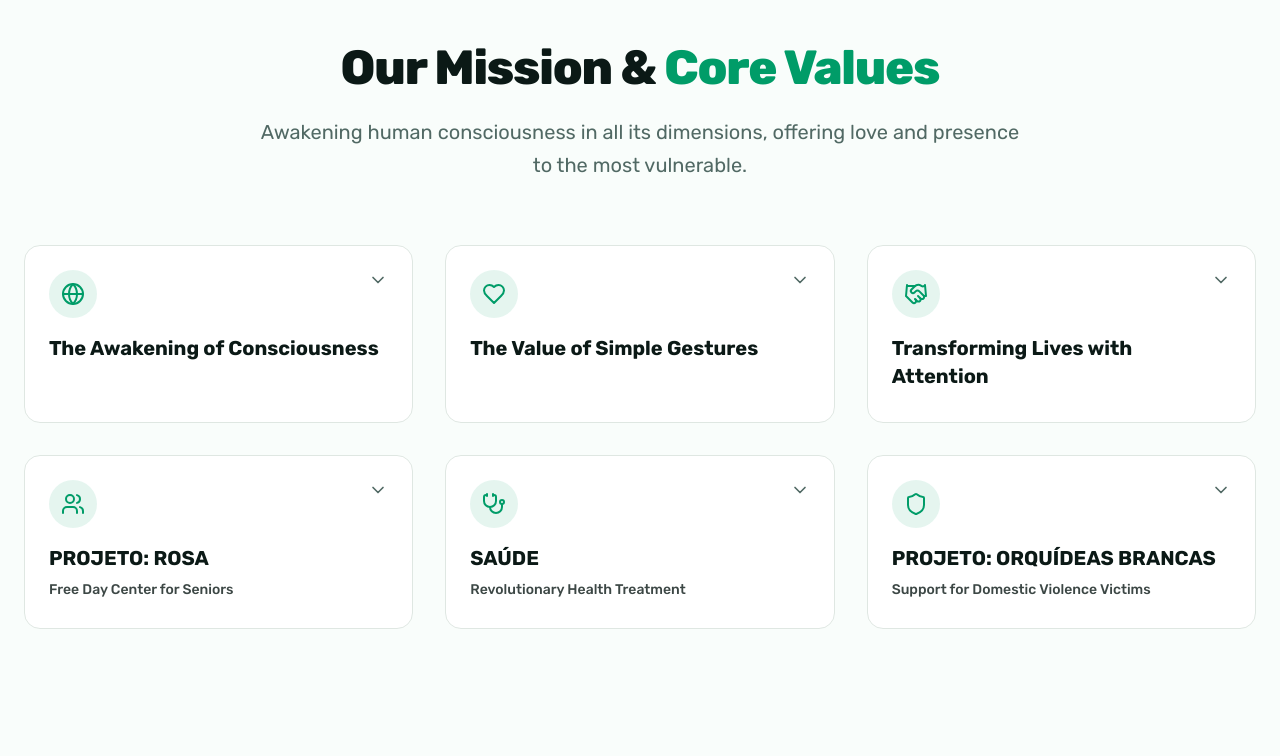
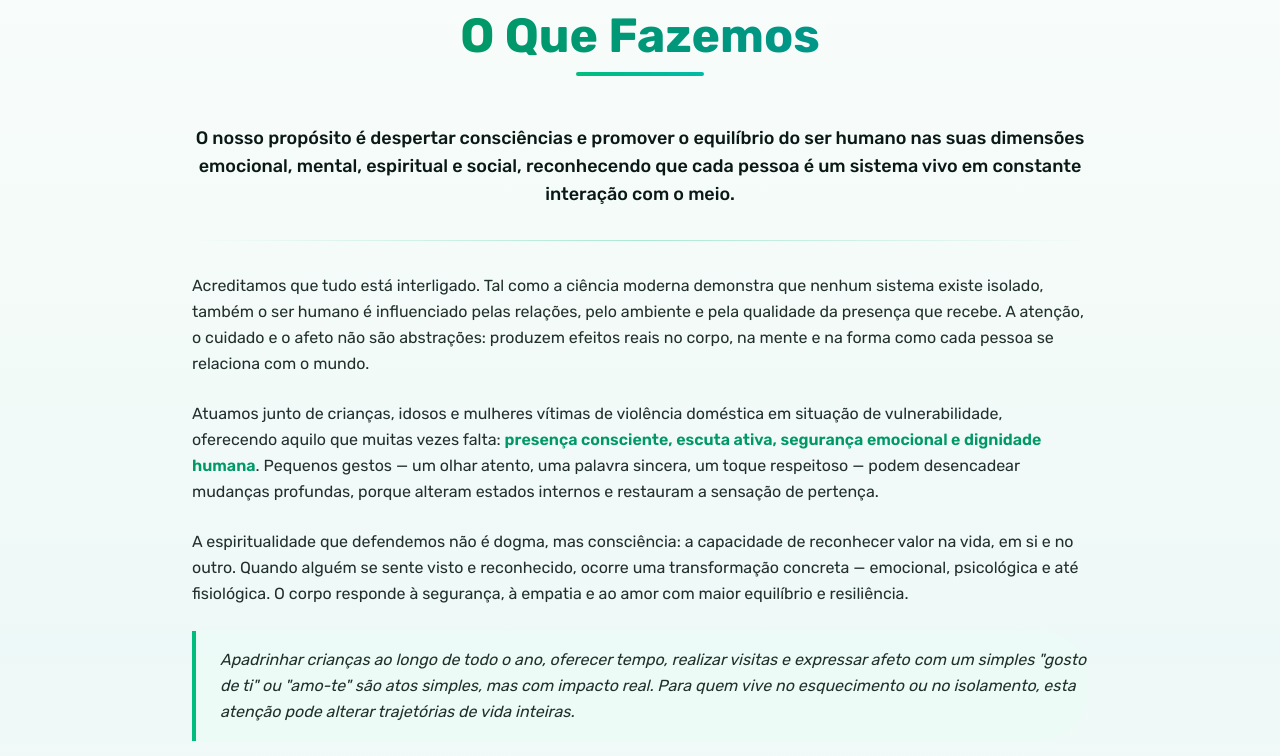
Before and after one commit to ClaudiaAlfieri/PerolaHumana, a Next.js app: page / in a window 1280 px wide. Shown: the part 2220-2976 px from the top of the page. Built offline with nearby package versions, Linux system fonts and the light colour scheme.

Commit message:
Changes to the text of the mission section.

```diff
--- a/components/MissionSection.tsx
+++ b/components/MissionSection.tsx
@@ -1,13 +1,12 @@
 "use client"
 
-import { Heart, Handshake, Globe, Users, Stethoscope, Shield, ChevronDown, LucideIcon } from "lucide-react"
+import { Handshake, Users, Stethoscope, ChevronDown } from "lucide-react"
 import { motion, AnimatePresence } from "framer-motion"
 import { useState } from "react"
 
-// Define the data structure for clean code and easy updates
 interface MissionItem {
   id: number
-  icon: LucideIcon
+  icon: any
   title: string
   description?: string
   subHeading?: string
@@ -17,45 +16,24 @@ interface MissionItem {
 const missionItems: MissionItem[] = [
   {
     id: 1,
-    icon: Globe,
-    title: "The Awakening of Consciousness",
-    description:
-      "Our objective is to awaken human consciousness in all its dimensions emotional, mental, spiritual, and social. We seek to raise awareness and appeal to the attention of the most 'unconscious,' and, above all, to offer love, dedication, and presence.",
+    icon: Users,
+    title: "PROJETO: ROSA",
+    subHeading: "Centro de dia para idosos totalmente gratuito.",
+    status: "Mais informações em breve",
   },
   {
     id: 2,
-    icon: Heart,
-    title: "The Value of Simple Gestures",
-    description:
-      "We believe that simple gestures, such as love, joy, and affection, have no cost, but possess incalculable value. It is deeply comforting to know that each of us can contribute to more smiles, more hope, and more humanity.",
+    icon: Handshake,
+    title: "PROJETO: ORQUÍDEAS BRANCAS",
+    subHeading: "Apoio às Vítimas de Violência Doméstica.",
+    status: "Mais informações em breve",
   },
   {
     id: 3,
-    icon: Handshake,
-    title: "Transforming Lives with Attention",
-    description:
-      "Sponsoring children, offering time, paying a visit, or surprising someone with a kind word represents true treasure for those who feel forgotten. Whether it's a child or an elderly person, this kind of attention can change a life.",
-  },
-  {
-    id: 4,
-    icon: Users,
-    title: "PROJETO: ROSA",
-    subHeading: "Free Day Center for Seniors",
-    status: "More information coming soon",
-  },
-  {
-    id: 5,
     icon: Stethoscope,
     title: "SAÚDE",
-    subHeading: "Revolutionary Health Treatment",
-    status: "More information coming soon",
-  },
-  {
-    id: 6,
-    icon: Shield,
-    title: "PROJETO: ORQUÍDEAS BRANCAS",
-    subHeading: "Support for Domestic Violence Victims",
-    status: "More information coming soon",
+    subHeading: "Tecnologia revolucionária na saúde totalmente gratuito.",
+    status: "Mais informações em breve",
   },
 ]
 
@@ -63,61 +41,110 @@ export default function MissionSection() {
   const [expandedSection, setExpandedSection] = useState<number | null>(null)
 
   return (
-    <section id="mission" className="py-20 sm:py-24 lg:py-32 px-4 sm:px-6 bg-background">
-      <div className="container mx-auto max-w-7xl">
+    <section id="mission" className="py-16 sm:py-20 lg:py-24 px-4 sm:px-6 bg-gradient-to-b from-background via-secondary/5 to-background">
+      <div className="container mx-auto max-w-6xl">
         {/* Header Section */}
         <motion.div
           initial={{ opacity: 0, y: 30 }}
           whileInView={{ opacity: 1, y: 0 }}
           transition={{ duration: 0.7 }}
-          viewport={{ once: true, amount: 0.1 }}
-          className="text-center mb-16"
+          viewport={{ once: true }}
+          className="mb-16"
         >
-          <h2 className="text-3xl sm:text-4xl md:text-5xl font-extrabold tracking-tight text-foreground mb-6">
-            Our Mission & <span className="text-primary">Core Values</span>
+          {/* Título principal */}
+          <div className="text-center mb-12">
+            <div className="inline-block">
+              <h2 className="text-3xl sm:text-4xl lg:text-5xl font-bold mb-3 bg-gradient-to-r from-emerald-600 to-teal-600 dark:from-emerald-400 dark:to-teal-400 bg-clip-text text-transparent">
+                O Que Fazemos
               </h2>
-          <p className="text-lg md:text-xl text-muted-foreground max-w-3xl mx-auto leading-relaxed">
-            Awakening human consciousness in all its dimensions, offering love and presence to the most vulnerable.
+              <div className="w-32 h-1 bg-gradient-to-r from-emerald-500 to-teal-500 rounded-full mx-auto" />
+            </div>
+          </div>
+
+          {/* Conteúdo do texto com melhor formatação */}
+          <div className="max-w-4xl mx-auto space-y-6 text-base leading-relaxed text-foreground/90">
+            <p className="text-lg font-medium text-center text-foreground">
+              O nosso propósito é despertar consciências e promover o equilíbrio do ser humano nas suas dimensões emocional, mental, espiritual e social, reconhecendo que cada pessoa é um sistema vivo em constante interação com o meio.
             </p>
+
+            <div className="h-px bg-gradient-to-r from-transparent via-emerald-500/30 to-transparent my-8" />
+
+            <p>
+              Acreditamos que tudo está interligado. Tal como a ciência moderna demonstra que nenhum sistema existe isolado, também o ser humano é influenciado pelas relações, pelo ambiente e pela qualidade da presença que recebe. A atenção, o cuidado e o afeto não são abstrações: produzem efeitos reais no corpo, na mente e na forma como cada pessoa se relaciona com o mundo.
+            </p>
+
+            <p>
+              Atuamos junto de crianças, idosos e mulheres vítimas de violência doméstica em situação de vulnerabilidade, oferecendo aquilo que muitas vezes falta: <span className="font-semibold text-emerald-600 dark:text-emerald-400">presença consciente, escuta ativa, segurança emocional e dignidade humana</span>. Pequenos gestos — um olhar atento, uma palavra sincera, um toque respeitoso — podem desencadear mudanças profundas, porque alteram estados internos e restauram a sensação de pertença.
+            </p>
+
+            <p>
+              A espiritualidade que defendemos não é dogma, mas consciência: a capacidade de reconhecer valor na vida, em si e no outro. Quando alguém se sente visto e reconhecido, ocorre uma transformação concreta — emocional, psicológica e até fisiológica. O corpo responde à segurança, à empatia e ao amor com maior equilíbrio e resiliência.
+            </p>
+
+            <blockquote className="border-l-4 border-emerald-500 pl-6 py-4 bg-emerald-50/50 dark:bg-emerald-950/20 rounded-r-lg my-6">
+              <p className="italic text-foreground/90">
+                Apadrinhar crianças ao longo de todo o ano, oferecer tempo, realizar visitas e expressar afeto com um simples "gosto de ti" ou "amo-te" são atos simples, mas com impacto real. Para quem vive no esquecimento ou no isolamento, esta atenção pode alterar trajetórias de vida inteiras.
+              </p>
+            </blockquote>
+            <p>
+              Queremos contribuir para a mudança de pensamentos e estados internos, unir mãos e corações e criar condições para um Portugal e uma humanidade mais consciente, solidário e humano.
+            </p>
+            <p className="text-center font-medium text-lg"><span className="text-emerald-600 dark:text-emerald-400">Porque quando um ser humano muda, o sistema à sua volta também muda.</span>
+            </p>
+          </div>
         </motion.div>
 
-        {/* The Grid Layout (Bento Style) */}
-        <div className="grid grid-cols-1 md:grid-cols-2 lg:grid-cols-3 gap-6 lg:gap-8">
+        {/* Projects Section */}
+        <motion.div
+          initial={{ opacity: 0, y: 20 }}
+          whileInView={{ opacity: 1, y: 0 }}
+          transition={{ duration: 0.6 }}
+          viewport={{ once: true }}
+          className="mt-20"
+        >
+          <div className="text-center mb-10">
+            <h3 className="text-2xl sm:text-3xl font-bold text-foreground mb-2">
+              Os Nossos Projetos
+            </h3>
+            <p className="text-muted-foreground">
+              Iniciativas concretas para transformar vidas
+            </p>
+          </div>
+
+          <div className="grid grid-cols-1 md:grid-cols-2 lg:grid-cols-3 gap-6">
             {missionItems.map((item, index) => (
               <motion.div
                 key={item.id}
                 initial={{ opacity: 0, y: 20 }}
                 whileInView={{ opacity: 1, y: 0 }}
-              transition={{ duration: 0.5, delay: index * 0.1 }} // Staggered animation
-              viewport={{ once: true, amount: 0.1 }}
+                transition={{ duration: 0.5, delay: index * 0.1 }}
+                viewport={{ once: true }}
                 onHoverStart={() => setExpandedSection(item.id)}
                 onHoverEnd={() => setExpandedSection(null)}
-              className={`
-                relative group p-6 rounded-2xl cursor-pointer overflow-hidden border border-border
-                bg-card hover:bg-gradient-to-br hover:from-card hover:to-muted/50
-                hover:border-primary/30 hover:shadow-xl transition-all duration-500
-              `}
+                className="relative group p-6 rounded-2xl cursor-pointer overflow-hidden border-2 border-border bg-card hover:bg-gradient-to-br hover:from-card hover:to-emerald-50/30 dark:hover:to-emerald-950/20 hover:border-emerald-500/50 hover:shadow-xl transition-all duration-500"
               >
                 <div className="flex flex-col h-full relative z-10">
                   {/* Card Header */}
                   <div className="flex items-start justify-between mb-4">
-                  <div className="p-3 bg-primary/10 rounded-xl text-primary group-hover:scale-110 transition-transform duration-300">
-                    <item.icon className="w-6 h-6" />
+                    <div className="p-3 bg-gradient-to-br from-emerald-500/20 to-teal-500/20 rounded-xl text-emerald-600 dark:text-emerald-400 group-hover:scale-110 group-hover:rotate-3 transition-all duration-300">
+                      <item.icon className="w-7 h-7" />
                     </div>
                     <ChevronDown
                       className={`w-5 h-5 text-muted-foreground transition-transform duration-300 ${
-                      expandedSection === item.id ? "rotate-180 text-primary" : ""
+                        expandedSection === item.id ? "rotate-180 text-emerald-600 dark:text-emerald-400" : ""
                       }`}
                     />
                   </div>
 
-                <h3 className="text-xl font-bold text-foreground mb-2 group-hover:text-primary transition-colors">
+                  <h3 className="text-lg font-bold text-foreground mb-3 group-hover:text-emerald-600 dark:group-hover:text-emerald-400 transition-colors">
                     {item.title}
                   </h3>
 
-                {/* Subheading (for projects) */}
+                  {/* Subheading */}
                   {item.subHeading && (
-                  <p className="text-sm font-medium text-foreground/80 mb-1">{item.subHeading}</p>
+                    <p className="text-sm text-foreground/80 mb-3 leading-relaxed">
+                      {item.subHeading}
+                    </p>
                   )}
 
                   {/* Hidden Content Area */}
@@ -127,22 +154,32 @@ export default function MissionSection() {
                         initial={{ opacity: 0, height: 0 }}
                         animate={{ opacity: 1, height: "auto" }}
                         exit={{ opacity: 0, height: 0 }}
-                      transition={{ duration: 0.3, ease: "easeInOut" }}
+                        transition={{ duration: 0.3 }}
+                        className="overflow-hidden"
                       >
-                      <div className="pt-2 text-sm text-muted-foreground leading-relaxed">
+                        <div className="pt-3 border-t border-emerald-500/20 mt-3">
                           {item.description ? (
-                          <p>{item.description}</p>
+                            <p className="text-sm text-muted-foreground leading-relaxed">
+                              {item.description}
+                            </p>
                           ) : (
-                          <p className="italic text-primary/80">{item.status}</p>
+                            <p className="text-sm italic text-emerald-600/80 dark:text-emerald-400/80 flex items-center gap-2">
+                              <span className="w-2 h-2 bg-emerald-500 rounded-full animate-pulse" />
+                              {item.status}
+                            </p>
                           )}
                         </div>
                       </motion.div>
                     )}
                   </AnimatePresence>
                 </div>
+
+                {/* Decorative gradient overlay */}
+                <div className="absolute inset-0 bg-gradient-to-br from-emerald-500/0 to-teal-500/0 group-hover:from-emerald-500/5 group-hover:to-teal-500/5 transition-all duration-500 pointer-events-none" />
               </motion.div>
             ))}
           </div>
+        </motion.div>
       </div>
     </section>
   )
```
Lines whose indentation alone changed are shown as unchanged.
